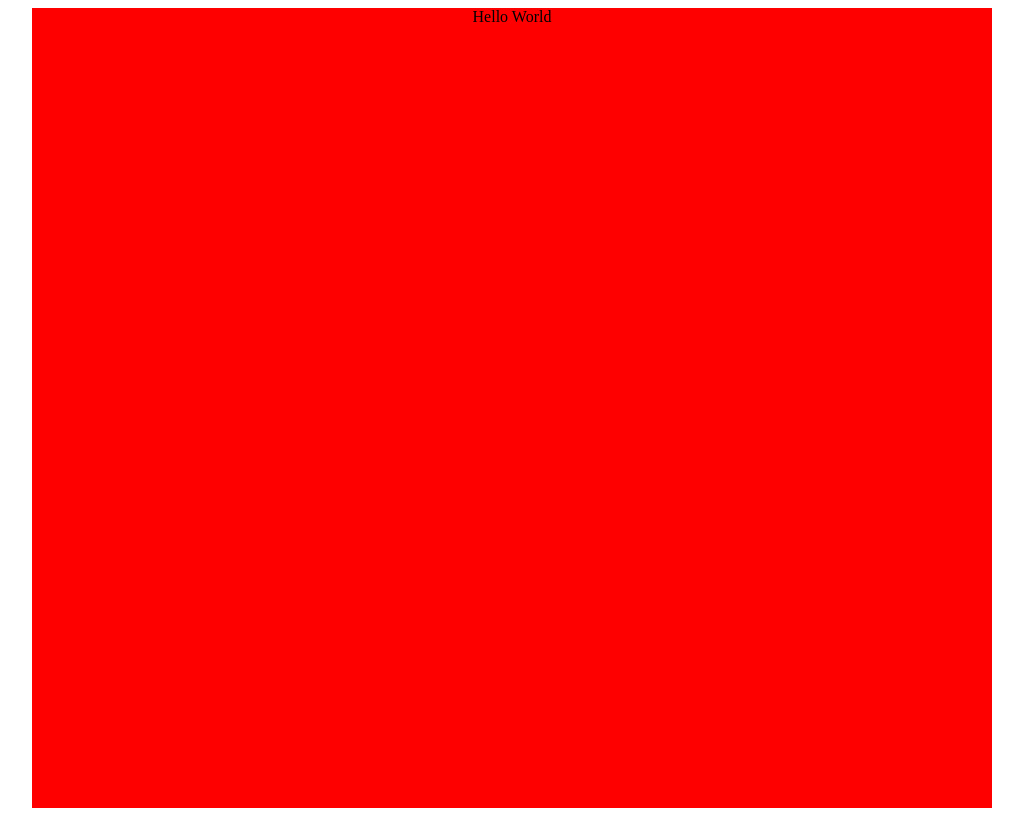
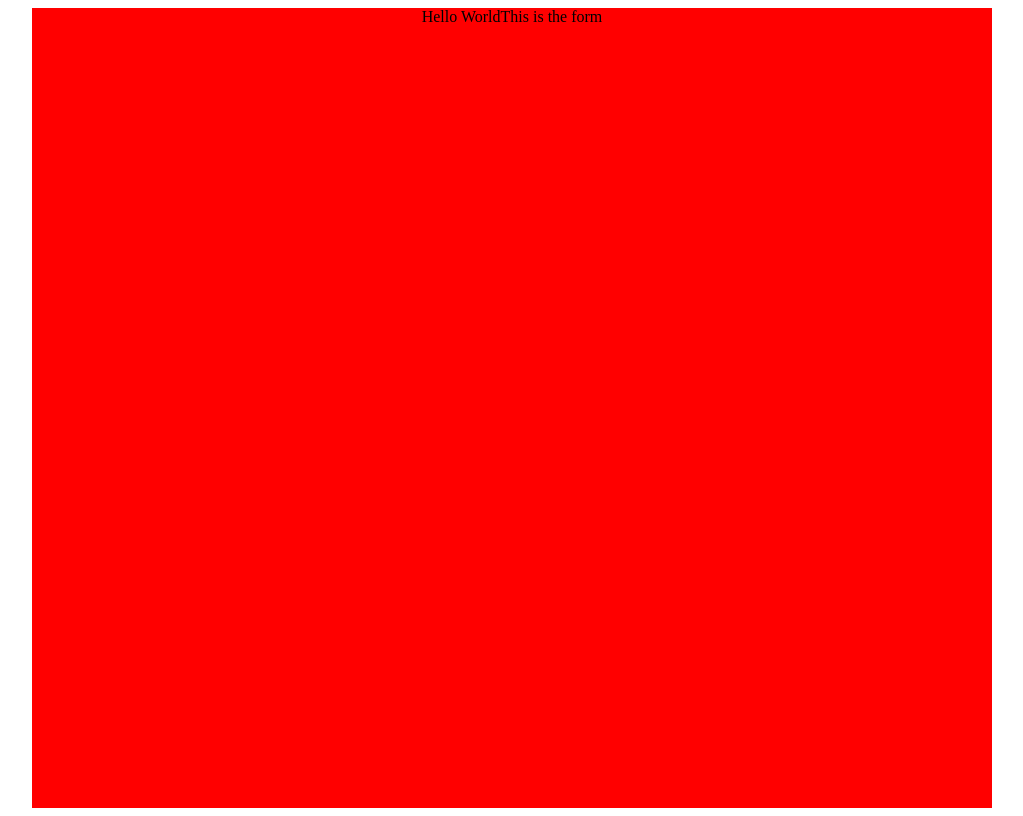
Before and after one commit to joki9448/to-do-list, a React (Create React App) app in the folder client/: page / in a window 1280 px wide. Shown: the whole page, without its empty margins (128-1151 px from the left). Built offline with nearby package versions, Linux system fonts and the light colour scheme.

Commit message:
created starter components

```diff
--- /dev/null
+++ b/client/src/components/Form.js
@@ -0,0 +1,9 @@
+function Form() {
+    return (
+        <div>
+            This is the form
+        </div>
+    )
+}
+
+export default Form;
--- a/client/src/components/ListContainer.js
+++ b/client/src/components/ListContainer.js
@@ -1,11 +1,14 @@
 import React, { useState } from 'react';
+import ListItem from './ListItem';
+import Form from './Form';
 
 function ListContainer() {
     // const [listItems, setListitems] = useState([]);
 
     return (
         <div className="list-container">
-            Hello World
+            <ListItem />
+            <Form />
         </div>
     )
 }
--- /dev/null
+++ b/client/src/components/ListItem.js
@@ -0,0 +1,9 @@
+function ListItem() {
+    return (
+        <div>
+            Hello World
+        </div>
+    )
+}
+
+export default ListItem;
```
